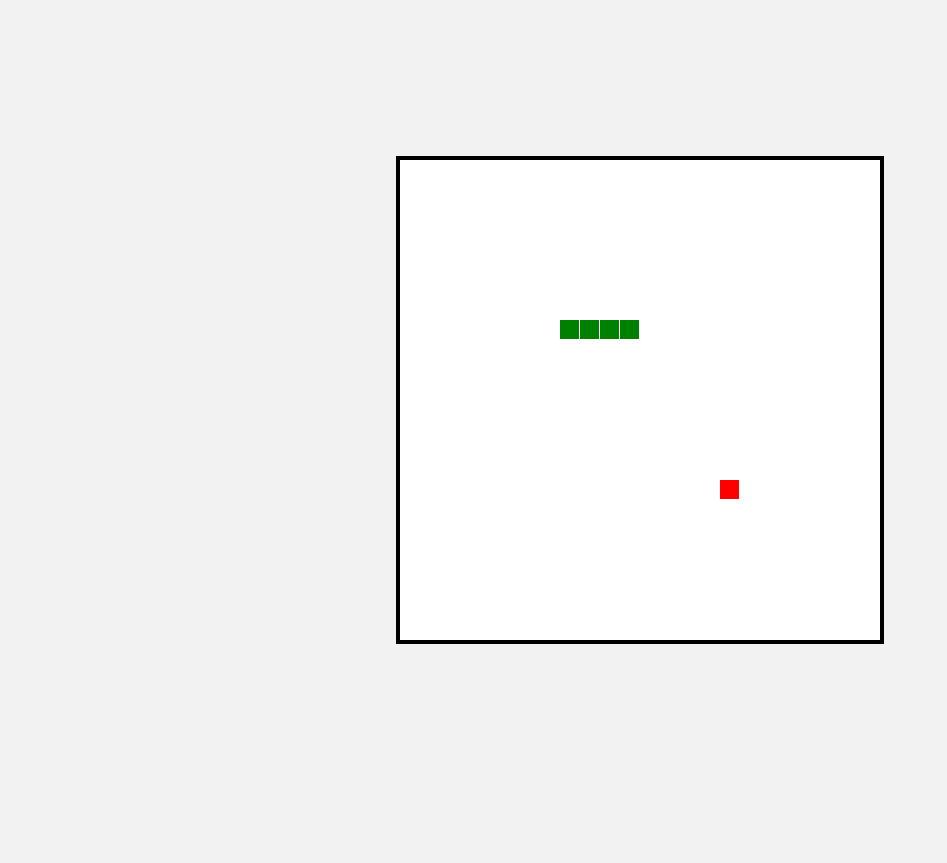
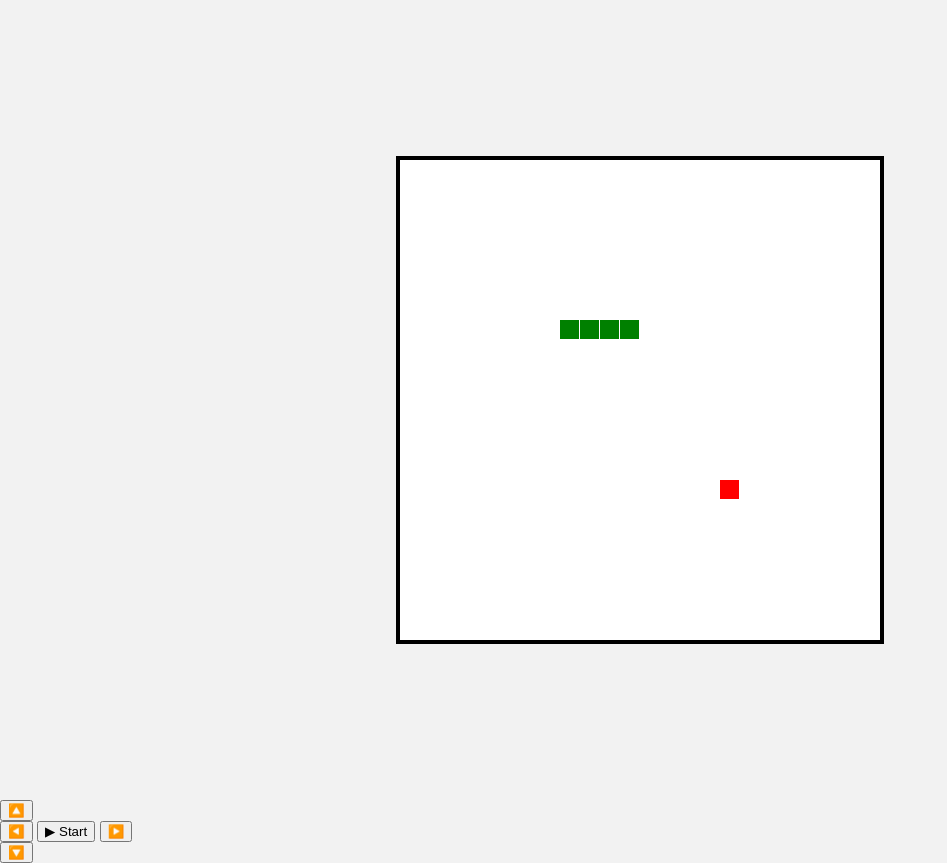
Before and after one commit to Kingvinu7/Feed-the-snake, a plain HTML site: page index.html in a window 1280 px wide. Shown: the whole page, without its empty margins (0-947 px from the left). Before the commit the page ends 800 px from the top, so only its background shows below. Drawn offline with Linux system fonts and the light colour scheme.

Commit message:
Update index.html

```diff
--- a/index.html
+++ b/index.html
@@ -2,17 +2,26 @@
 <html>
   <head>
     <meta charset="utf-8" />
-    <meta name="viewport" content="width=device-width, user-scalable=no" />
-    <title>Snake</title>
+    <title>Feed the Snake</title>
+    <meta name="viewport" content="width=device-width, initial-scale=1.0" />
     <link rel="stylesheet" href="snake.css" />
-    <link rel="shortcut icon" href="favicon.ico" />
-    <link rel="apple-touch-icon" href="touch-icon.png" />
-    <meta name="apple-mobile-web-app-title" content="Snake" />
   </head>
   <body>
     <div class="screen">
       <canvas id="game" width="480" height="480"></canvas>
+      <div id="message" class="message"></div>
     </div>
+
+    <div class="controls">
+      <button id="up">🔼</button>
+      <div>
+        <button id="left">◀️</button>
+        <button id="startBtn">▶ Start</button>
+        <button id="right">▶️</button>
+      </div>
+      <button id="down">🔽</button>
+    </div>
+
     <script src="snake.js"></script>
   </body>
 </html>
```
